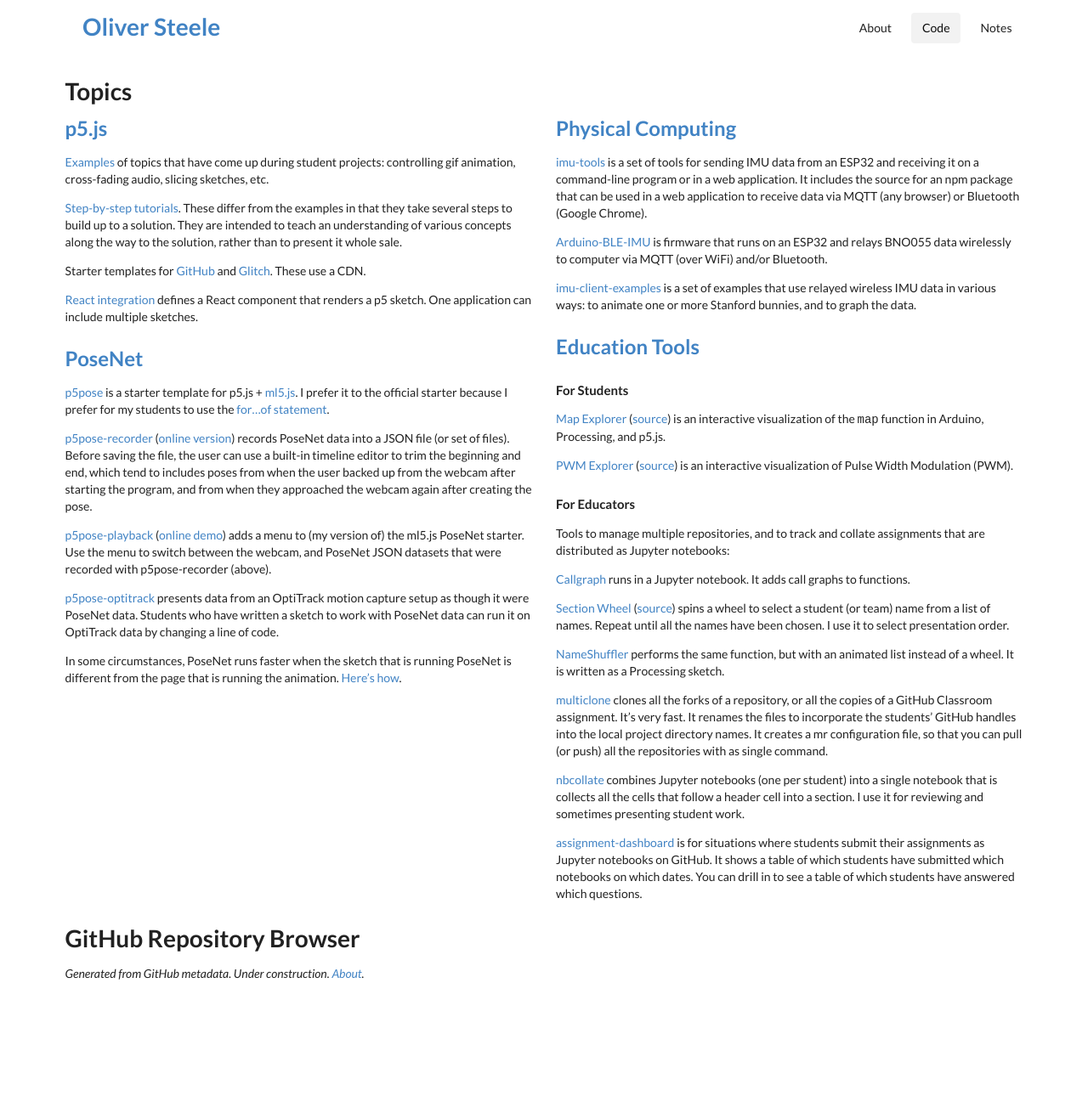
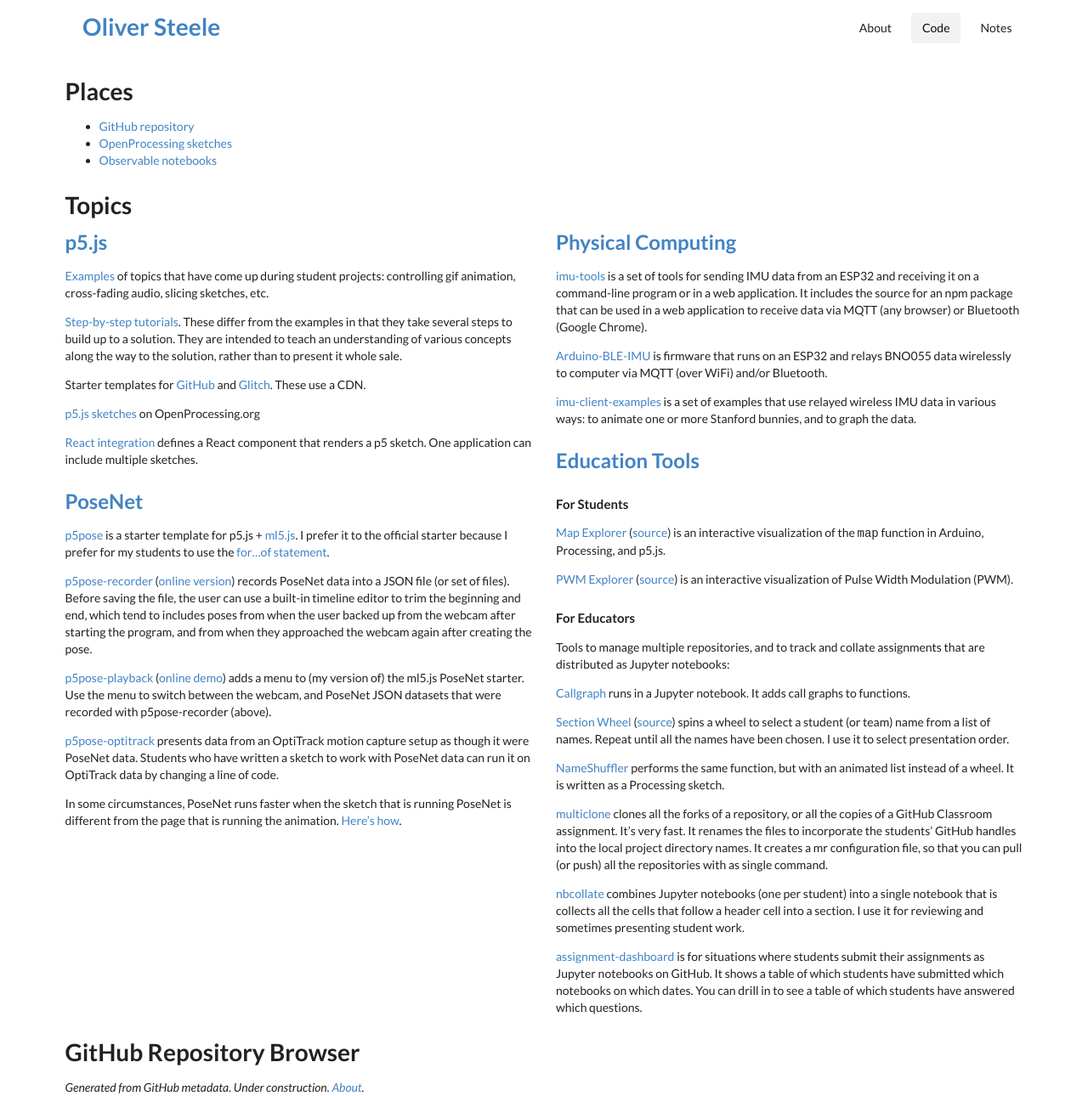
Before and after one commit to osteele/code.osteele.com, a Jekyll site: the page built from index.md, in a window 1280 px wide. Shown: the whole page at 85% size. Built offline with Jekyll 4.4.1, drawn with Linux system fonts in a browser that asks for light colours; nearby versions of some CDN libraries; before the commit the page ends 1156 px from its top, so only the background shows below that.

Commit message:
Add Places

```diff
--- a/index.md
+++ b/index.md
@@ -2,6 +2,12 @@
 layout: projects
 title: Code
 ---
+
+## Places
+
+* [GitHub repository](https://github.com/osteele)
+* [OpenProcessing sketches](https://openprocessing.org/user/201396/?view=sketches)
+* [Observable notebooks](https://observablehq.com/@osteele)
 
 ## Topics
 
@@ -23,6 +29,8 @@
 Starter templates for [GitHub](https://github.com/osteele/p5-template) and
 [Glitch](https://glitch.com/edit/#!/cclab-p5js-template?path=README.md%3A1%3A0).
 These use a CDN.
+
+[p5.js sketches](https://openprocessing.org/user/201396/?view=sketches) on OpenProcessing.org
 
 [React integration](https://github.com/osteele/p5-react) defines a React
 component that renders a p5 sketch. One application can include multiple sketches.
@@ -56,6 +64,7 @@
 how](https://github.com/osteele/posenet-pubsub).
 
 </div>
+
 <div class="eight wide column" markdown=1>
 
 ### [Physical Computing](https://www.notion.so/Physical-Computing-6eeee0efa9354212b76f501b3fbc972d)
```
